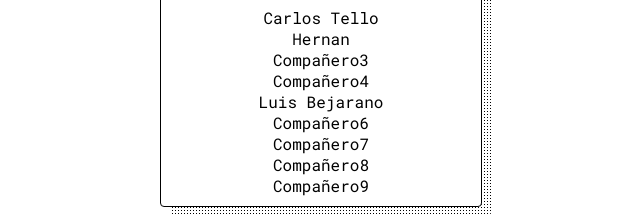
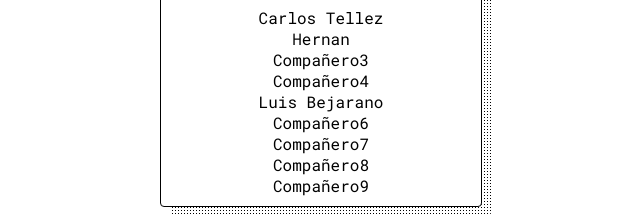
Before and after one commit to cdtello/testG104, a plain HTML site: page index.html in a window 1280 px wide. Shown: the part 268-484 px from the top of the page, 319-959 px from the left. Drawn offline with nearby package versions, Linux system fonts and the light colour scheme.

Commit message:
compañero 5.

```diff
--- a/index.html
+++ b/index.html
@@ -22,7 +22,7 @@
         <div data-poke-id></div>
         <div data-poke-types class="poke-types"></div>
         <div data-poke-stats class="poke-stats"></div>
-        <div data-poke-stats class="poke-stats">Carlos Tello</div>
+        <div data-poke-stats class="poke-stats">Carlos Tellez</div>
         <div data-poke-stats class="poke-stats">Hernan</div>
         <div data-poke-stats class="poke-stats">Compañero3</div>
         <div data-poke-stats class="poke-stats">Compañero4</div>
```
